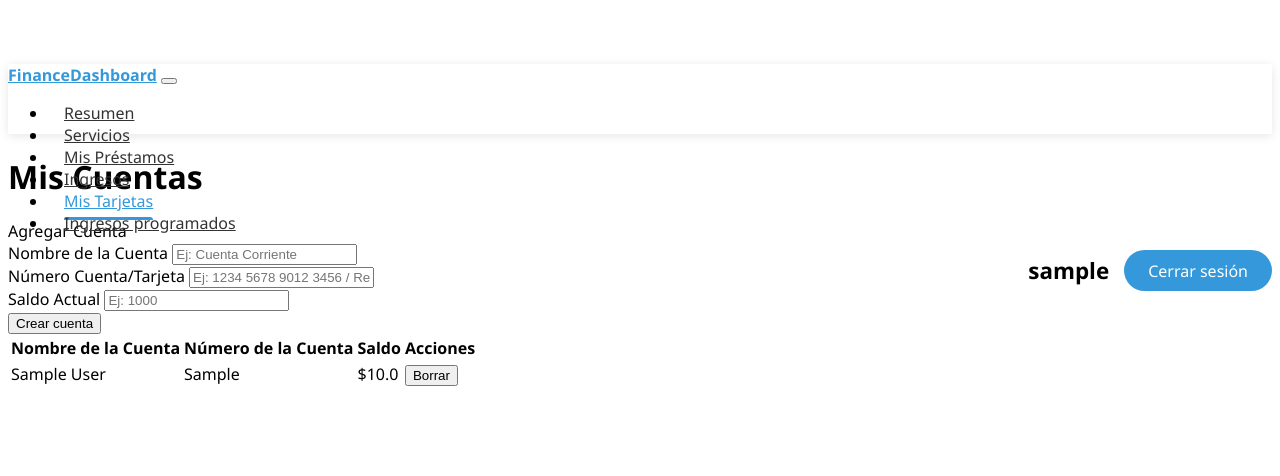
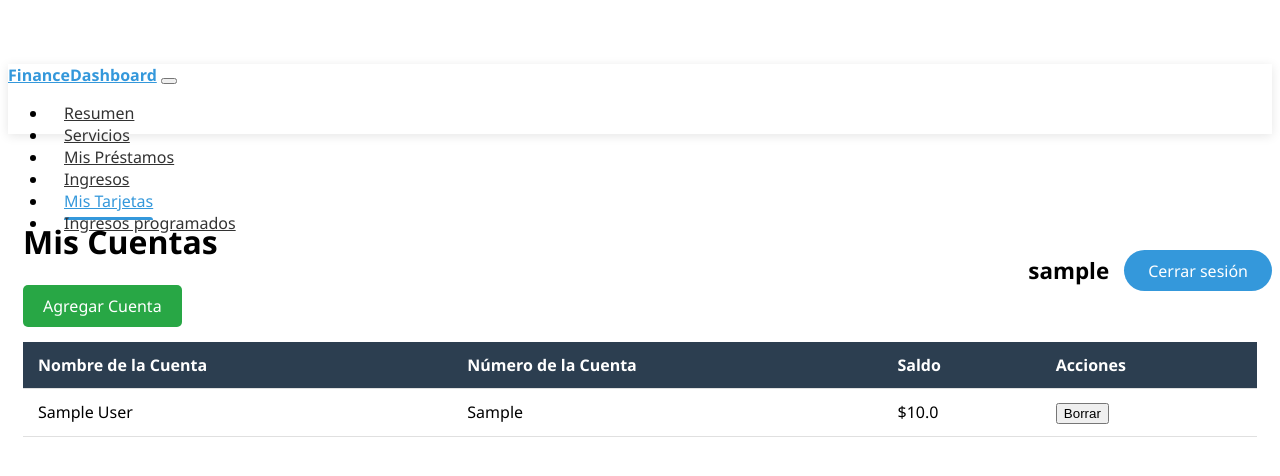
Before and after one commit to N45h0/finance-dashboard-4, a Flask app: page /vercuentas in a window 1280 px wide. Shown: the top 476 px of the page. Run offline with Flask 3, Linux system fonts and the light colour scheme; a user stored in the database is signed in; tables that the repository leaves empty hold one stand-in row (values such as "Sample post").

Commit message:
Prueba devolviendo estilos en paginas

```diff
--- /dev/null
+++ b/app/static/auth/css/viewaccounts.css
@@ -0,0 +1,95 @@
+.accounts-section {
+    padding: 15px;
+    margin-top: 50px;
+}
+.table-responsive {
+    width: 100%;
+    overflow-x: auto;
+    -webkit-overflow-scrolling: touch;
+}
+.account-table {
+    width: 100%;
+    min-width: 800px;
+    border-collapse: separate;
+    border-spacing: 0;
+}
+.account-table thead {
+    background-color: #2c3e50;
+    color: white;
+}
+.account-table th, .account-table td {
+    padding: 12px 15px;
+    text-align: left;
+    border-bottom: 1px solid #e0e0e0;
+}
+.add-account-btn {
+    display: inline-block;
+    background-color: #28a745;
+    color: white;
+    padding: 10px 20px;
+    border-radius: 5px;
+    text-decoration: none;
+    margin-bottom: 15px;
+    transition: background-color 0.3s ease;
+    cursor: pointer;
+}
+.add-account-btn:hover {
+    background-color: #218838;
+}
+.delete-account-btn {
+    background-color: #dc3545;
+    color: white;
+    padding: 5px 10px;
+    border: none;
+    border-radius: 4px;
+    cursor: pointer;
+}
+.delete-account-btn:hover {
+    background-color: #c82333;
+}
+.form-container {
+    display: none;
+    margin-top: 20px;
+    padding: 20px;
+    border: 1px solid #ddd;
+    border-radius: 8px;
+    background-color: #f9f9f9;
+}
+.form-group {
+    margin-bottom: 15px;
+}
+.form-group label {
+    display: block;
+    margin-bottom: 5px;
+    font-weight: bold;
+}
+.form-group input {
+    width: 100%;
+    padding: 10px;
+    border: 1px solid #ddd;
+    border-radius: 4px;
+}
+.form-group button {
+    background-color: #28a745;
+    color: white;
+    padding: 10px 20px;
+    border: none;
+    border-radius: 4px;
+    cursor: pointer;
+    transition: background-color 0.3s ease;
+}
+.form-group button:hover {
+    background-color: #218838;
+}
+@media screen and (max-width: 480px) {
+    .add-account-btn {
+        width: 100%;
+        text-align: center;
+    }
+    .account-table td:before {
+        font-size: 0.8em;
+    }
+    .account-table td {
+        font-size: 0.9em;
+    }
+}
--- a/app/templates/auth/vercuentas.html
+++ b/app/templates/auth/vercuentas.html
@@ -4,6 +4,7 @@
 
 {% block head %}
 <meta name="csrf-token" content="{{ csrf_token }}">
+<link rel="stylesheet" href="{{ url_for('static', filename='auth/css/viewaccounts.css') }}">
 {% endblock %}
 
 {% block content %}
--- a/app/templates/auth/veringresosprogramados.html
+++ b/app/templates/auth/veringresosprogramados.html
@@ -4,6 +4,7 @@
 
 {% block head %}
 <meta name="csrf-token" content="{{ csrf_token }}">
+<link rel="stylesheet" href="{{url_for('static',filename='auth/css/viewscheduledincomes.css')}}">
 {% endblock %}
 
 {% block content %}
--- a/app/templates/auth/verpagosprestamos.html
+++ b/app/templates/auth/verpagosprestamos.html
@@ -4,6 +4,7 @@
 
 {% block head %}
 <meta name="csrf-token" content="{{ csrf_token }}">
+<link rel="stylesheet" href="{{url_for('static',filename='auth/css/viewloans.css')}}">
 {% endblock %}
 
 {% block content %}
--- a/app/templates/auth/verpagosservicios.html
+++ b/app/templates/auth/verpagosservicios.html
@@ -4,6 +4,7 @@
 
 {% block head %}
 <meta name="csrf-token" content="{{ csrf_token }}">
+<link rel="stylesheet" href="{{url_for('static',filename='auth/css/viewservices.css')}}">
 {% endblock %}
 
 {% block content %}
--- a/app/templates/auth/verprestamos.html
+++ b/app/templates/auth/verprestamos.html
@@ -11,6 +11,7 @@
 
 {% block head %}
 <meta name="csrf-token" content="{{ csrf_token }}">
+<link rel="stylesheet" href="{{url_for('static',filename='auth/css/viewloans.css')}}">
 {% endblock %}
 
 {% block content %}
--- a/app/templates/auth/verservicios.html
+++ b/app/templates/auth/verservicios.html
@@ -4,6 +4,7 @@
 
 {% block head %}
 <meta name="csrf-token" content="{{ csrf_token }}">
+<link rel="stylesheet" href="{{url_for('static',filename='auth/css/viewservices.css')}}">
 {% endblock %}
 
 {% block content %}
```
Also changed, not shown: app/templates/auth/veringresos.html (+7 -0 lines).
